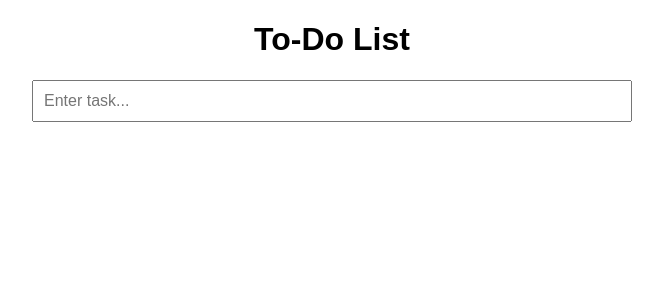
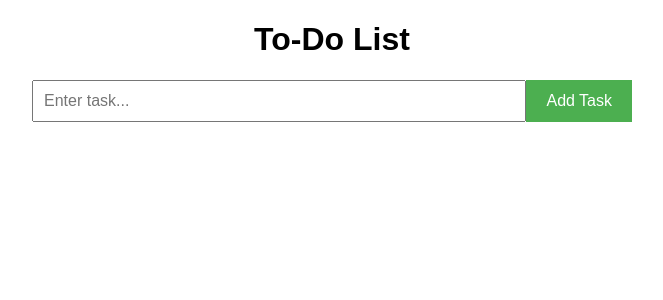
Before and after one commit to mashmool0/ToDoListDjango, a Django app: page / in a window 1280 px wide. Shown: the top 300 px of the page, without its empty margins (308-971 px from the left). Run offline with Django 5.2, Linux system fonts and the light colour scheme.

Commit message:
fix home html page

```diff
--- a/home/templates/home/home.html
+++ b/home/templates/home/home.html
@@ -12,7 +12,9 @@
         <h1>To-Do List</h1>
         <div class="form">
             <input type="text" id="taskInput" placeholder="Enter task...">
+           <button>Add Task</button>
         </div>
+
         <ul id="taskList"></ul>
     </div>
 
```
